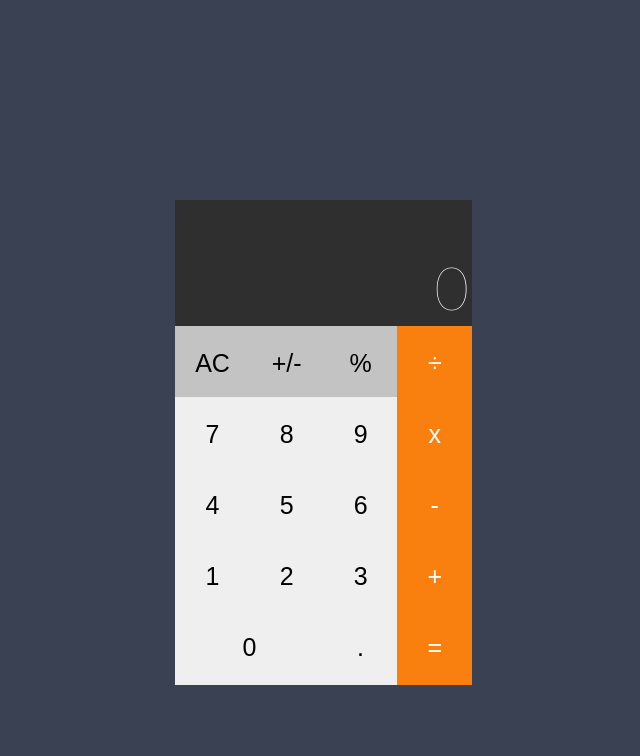
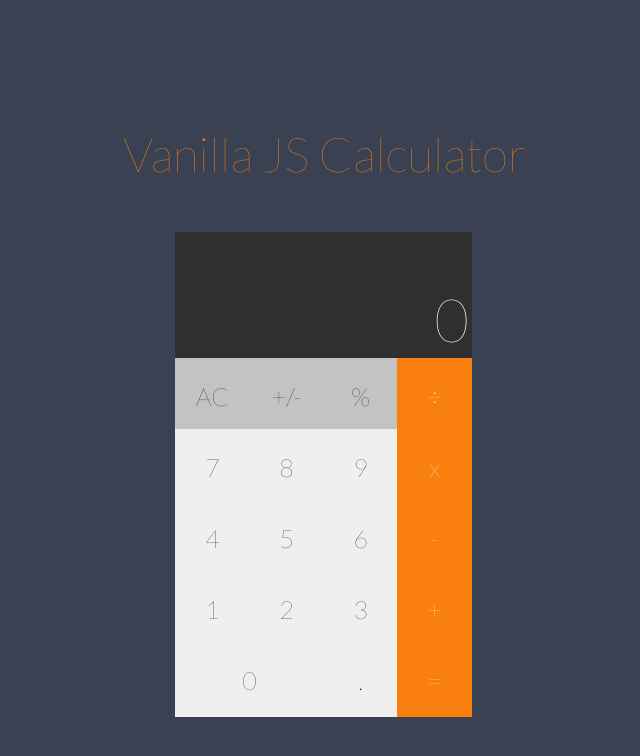
Before and after one commit to jubayerasif/simplejs-07-Vanilla-JS-Calculator, a plain HTML site: page index.html in a window 1280 px wide. Shown: the whole page, without its empty margins (315-955 px from the left). Drawn offline with Linux system fonts and the light colour scheme.

Commit message:
html css done

```diff
--- a/assets/css/style.css
+++ b/assets/css/style.css
@@ -6,20 +6,28 @@
     border: 0;
     margin: 0;
     padding: 0;
+    font-family: 'Lato', sans-serif;
+    font-weight: 200;
 }
 body
 {
     background: #394152;
-    font-family: 'Lato', sans-serif;
-    font-weight: 100;
 }
-.calculator{
+.container h1{
+    text-align: center;
+    margin-top: 125px;
+    color: #f9800f;
+    font-size: 48px;
+    font-weight: 400px;
+}
+.calculator
+{
     margin: auto;
-    margin-top: 200px;
+    margin-top: 50px;
     width: 300px;
 }
-
-.display{
+.display
+{
     position: relative;
     width: 291px;
     height: 120px;
@@ -28,29 +36,35 @@ body
     text-align: right;
     color: #fff;
 }
-.display p{
+.display p
+{
     position: absolute;
     bottom: 0;
     right: 0;
     font-size: 60px;
 }
 
-.buttons{
+.buttons
+{
     margin-top: 4px;
 }
-.digit:hover{
+.digit:hover
+{
     background-color: #bdbdbd;
 }
-.operator{
+.operator
+{
     width: 75px;
     height: 75px;
     background-color: #f9800f;
     color: #fff;
 }
-.operator:hover{
+.operator:hover
+{
     background-color: #f79132;
 }
-button{
+button
+{
     border: 1;
     outline: none;
     height: 75px;
@@ -60,16 +74,19 @@ button{
     margin-right: -4px;
     font-size: 25px;
 }
-#zero{
+#zero
+{
     width: 149px;
 }
-#AC, #plus_minus, #percent{
+.topBar
+{
     background-color: #c3c3c3;
 }
-#AC:hover, #plus_minus:hover, #percent:hover{
+.topBar:hover
+{
     background-color: #e0dcdc;
 }
 
 
 /* Thanks for watching */
-/* 1/21/2023 */
+/* 1/22/2023 */
--- a/index.html
+++ b/index.html
@@ -15,14 +15,19 @@
 
   <title>Vanilla JS Calculator</title>
 </head>
+
 <body>
+  <div class="container">
+    <h1>Vanilla JS Calculator</h1>
     <div class="calculator">
-    <div class="display"><p>0</p></div>
+      <div class="display">
+        <p>0</p>
+      </div>
       <div class="buttons">
 
-      <button id="AC" onclick="allClear()">AC</button>
-      <button id="plus_minus" onclick="plusMinus('-')">+/-</button>
-      <button id="percent" onclick="percent()">%</button>
+        <button class="topBar" id="AC" onclick="allClear()">AC</button>
+        <button class="topBar" id="plus_minus" onclick="plusMinus('-')">+/-</button>
+        <button class="topBar" id="percent" onclick="percent()">%</button>
         <button class="operator" onclick="addOperation('/')">&divide</button>
 
         <button class="digit" onclick="addValue('7')">7</button>
@@ -48,9 +53,10 @@
 
       </div>
     </div>
+  </div>
   <!-- JavaScript -->
-  <!-- <script src="https://cdn.jsdelivr.net/npm/@popperjs/core@2.11.6/dist/umd/popper.min.js"></script>
-  <script src="https://cdn.jsdelivr.net/npm/bootstrap@5.2.3/dist/js/bootstrap.min.js"></script> -->
+  <!-- <script src="https://cdn.jsdelivr.net/npm/@popperjs/core@2.11.6/dist/umd/popper.min.js"></script> -->
+  <!-- <script src="https://cdn.jsdelivr.net/npm/bootstrap@5.2.3/dist/js/bootstrap.min.js"></script> -->
   <script src="assets/js/main.js"></script>
 </body>
 
```
Lines whose indentation alone changed are shown as unchanged.
